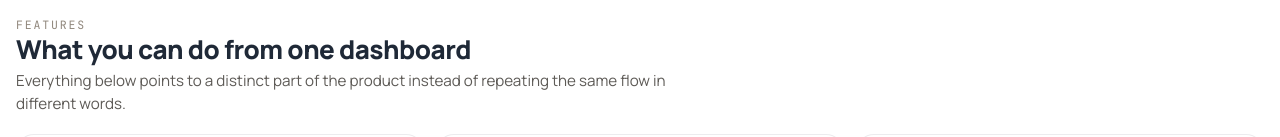
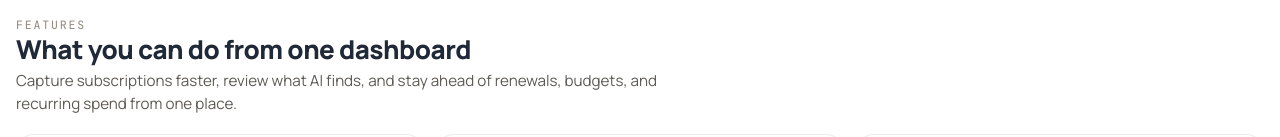
Before and after one commit to KrishnaSathvik/CushnApp, a React (Vite) app: page / in a window 1280 px wide. Shown: the part 709-846 px from the top of the page. Built offline with nearby package versions, Linux system fonts and the light colour scheme; no server answers.

Commit message:
Refine landing feature copy

```diff
--- a/src/screens/LandingPage.jsx
+++ b/src/screens/LandingPage.jsx
@@ -250,7 +250,7 @@ function TemplateFeaturesV1() {
           <PageIntro
             eyebrow="Features"
             title="What you can do from one dashboard"
-            subtitle="Everything below points to a distinct part of the product instead of repeating the same flow in different words."
+            subtitle="Capture subscriptions faster, review what AI finds, and stay ahead of renewals, budgets, and recurring spend from one place."
             titleStyle={{ fontSize: 26, letterSpacing: -0.5 }}
           />
         </div>
```
